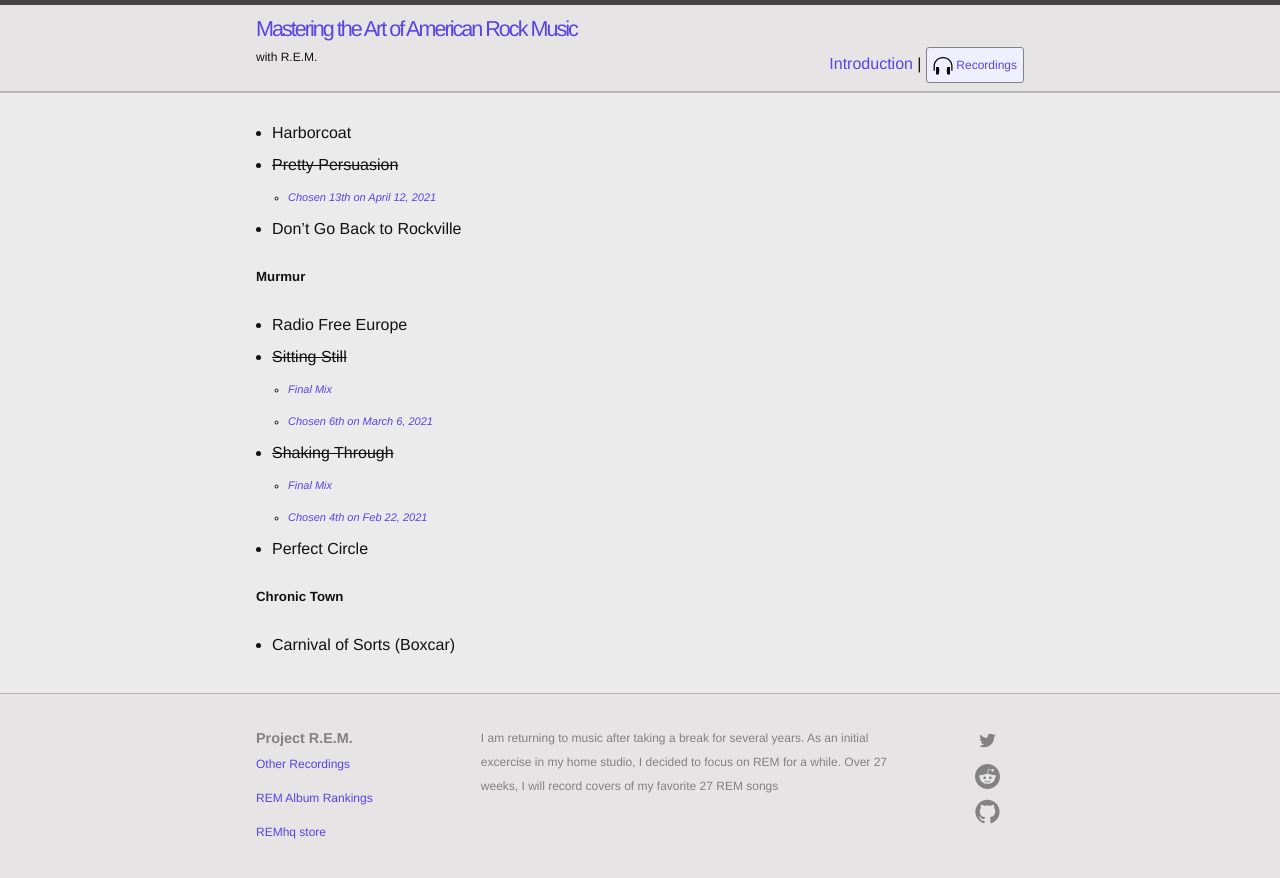
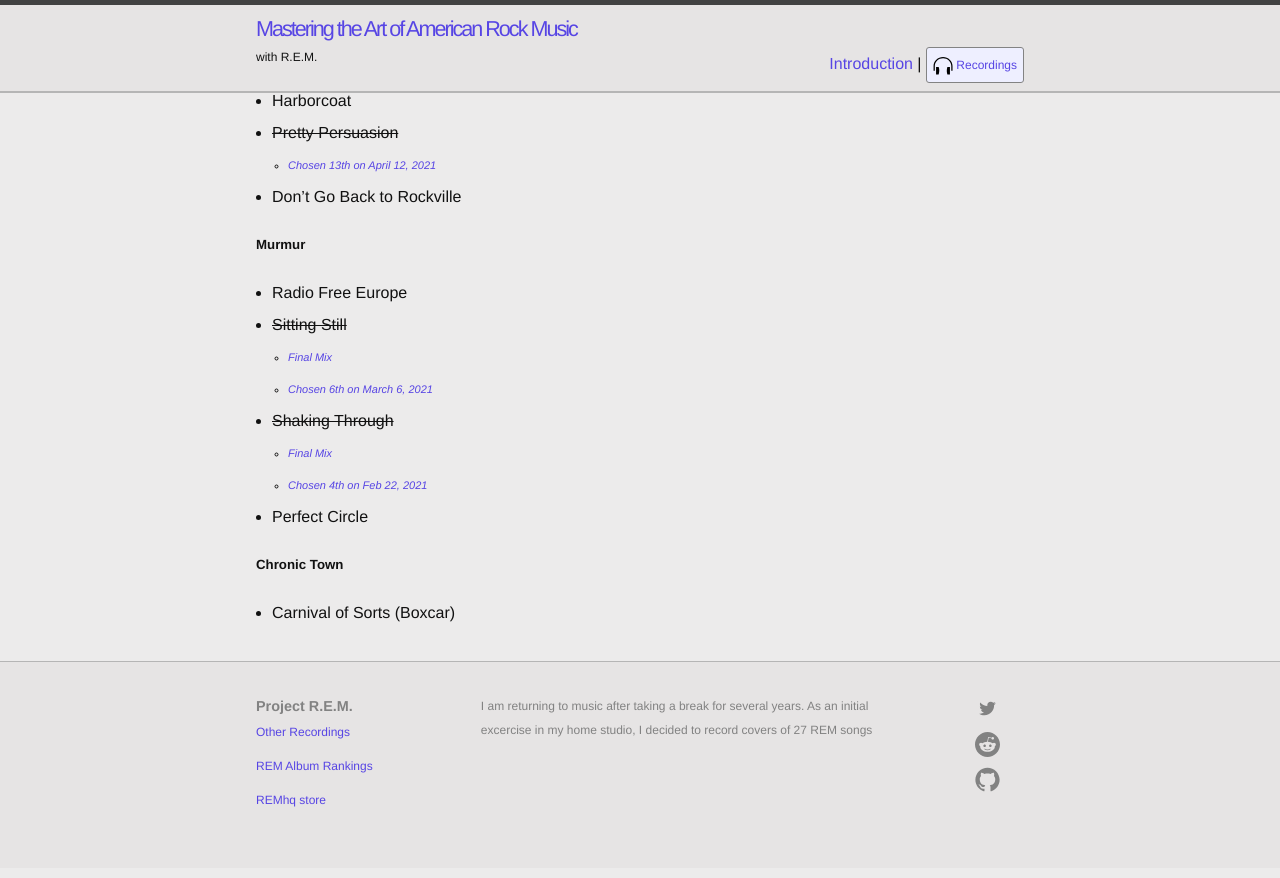
Before and after one commit to slatron/slatron.github.io, a Jekyll site: the page built from _posts/2021-02-06-begin-the-begin.md, in a window 1280 px wide and 900 px high, scrolled down 5159 px. Shown: the top 878 px of the window. Built offline with Jekyll 4.4.1, drawn with Linux system fonts in a browser that asks for light colours; some of the changed text lies outside the part shown.

Commit message:
update footer

```diff
--- a/_config.yml
+++ b/_config.yml
@@ -4,8 +4,7 @@
 description: >
   I am returning to music after taking a break for several
   years. As an initial excercise in my home studio, I
-  decided to focus on REM for a while. Over 27 weeks, I will
-  record covers of my favorite 27 REM songs
+  decided to record covers of 27 REM songs
 baseurl: ""
 url: "http://slatron.github.io"
 reddit_username: slatron11
```
Also changed, not shown: _posts/2021-02-06-begin-the-begin.md (+0 -1 lines).
